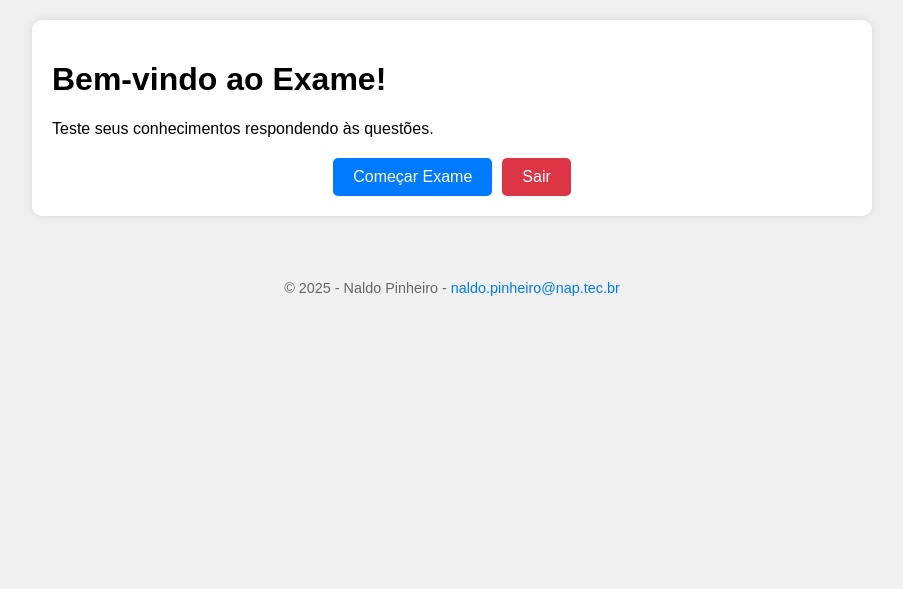
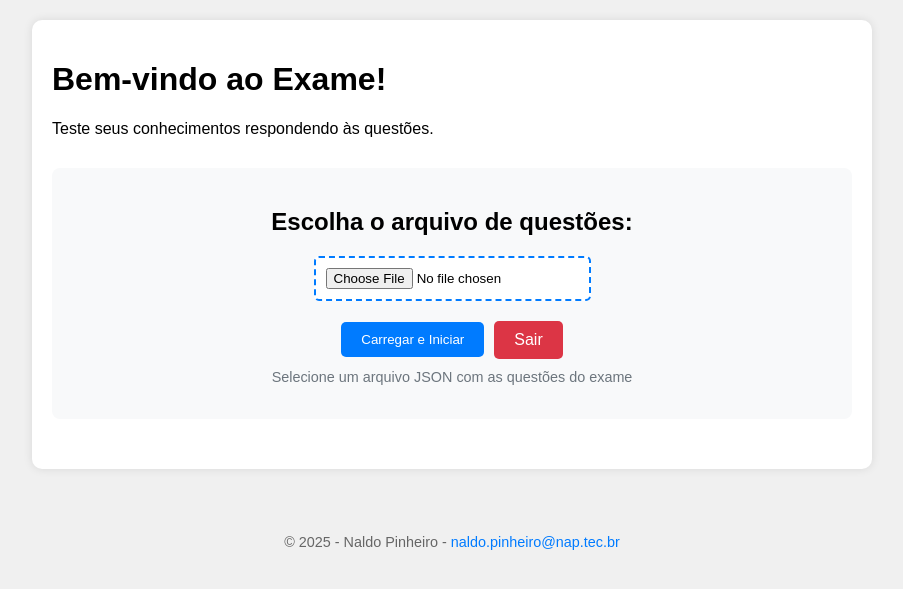
Before and after one commit to naldo22111/python, a Flask app: page / in a window 1280 px wide. Shown: the top 589 px of the page, without its empty margins (188-1091 px from the left). Run offline with Flask 3, Linux system fonts and the light colour scheme.

Commit message:
Incluida opção de carregar o arquivo com questões

```diff
--- a/app.py
+++ b/app.py
@@ -13,6 +13,8 @@ import os
 import random
 import sys
 from datetime import datetime
+import tempfile
+import pickle
 
 app = Flask(__name__)
 app.secret_key = 'sua_chave_secreta_aqui'
@@ -38,6 +40,17 @@ def load_questions():
         traceback.print_exc()
         return []
 
+def load_questions_from_file(file_content):
+    try:
+        data = json.loads(file_content)
+        questions = data['questions']
+        exam_description = data.get('exam_description', 'Exame de Múltipla Escolha')
+        print(f"Carregadas {len(questions)} questões do arquivo enviado")
+        return questions, exam_description
+    except Exception as e:
+        print(f"Erro ao carregar arquivo enviado: {str(e)}")
+        return None, None
+
 def get_question_by_id(questions, question_id):
     return next((q for q in questions if q['id'] == question_id), None)
 
@@ -47,60 +60,98 @@ def shutdown_server():
         raise RuntimeError('Não executando com o servidor Werkzeug')
     func()
 
-@app.route('/')
+def save_questions_temp(questions):
+    temp_dir = os.path.join(os.path.dirname(__file__), 'temp')
+    if not os.path.exists(temp_dir):
+        os.makedirs(temp_dir)
+
+    # Criar arquivo temporário com ID único
+    temp_id = datetime.now().strftime('%Y%m%d%H%M%S') + str(random.randint(1000, 9999))
+    temp_path = os.path.join(temp_dir, f'questions_{temp_id}.pkl')
+
+    with open(temp_path, 'wb') as f:
+        pickle.dump(questions, f)
+
+    return temp_id
+
+def load_questions_temp(temp_id):
+    temp_path = os.path.join(os.path.dirname(__file__), 'temp', f'questions_{temp_id}.pkl')
+    try:
+        with open(temp_path, 'rb') as f:
+            return pickle.load(f)
+    except:
+        return None
+
+@app.route('/', methods=['GET', 'POST'])
 def index():
     session.clear()
-    try:
-        question_ids, all_questions = load_questions()
-        if not question_ids:
-            return "Erro ao carregar questões. Verifique o arquivo questions.json", 500
+    if request.method == 'POST':
+        if 'question_file' not in request.files:
+            return "Nenhum arquivo selecionado", 400
 
-        # Armazenar apenas IDs e informações essenciais na sessão
-        session['question_ids'] = question_ids
-        session['current_index'] = 0
-        session['score'] = 0
-        session['total_questions'] = len(question_ids)
+        file = request.files['question_file']
+        if file.filename == '':
+            return "Nenhum arquivo selecionado", 400
 
-        return render_template('index.html', year=datetime.now().year)
-    except Exception as e:
-        print(f"Erro ao inicializar o exame: {str(e)}")
-        import traceback
-        traceback.print_exc()
-        return "Erro ao inicializar o exame", 500
+        if not file.filename.endswith('.json'):
+            return "Por favor, selecione um arquivo JSON", 400
+
+        try:
+            file_content = file.read().decode('utf-8')
+            questions, exam_description = load_questions_from_file(file_content)
+
+            if not questions:
+                return "Erro ao processar arquivo. Verifique o formato.", 400
+
+            # Salvar questões em arquivo temporário
+            temp_id = save_questions_temp(questions)
+
+            # Armazenar informações na sessão
+            session['temp_id'] = temp_id
+            session['current_index'] = 0
+            session['score'] = 0
+            session['total_questions'] = len(questions)
+            session['exam_description'] = exam_description
+
+            return redirect(url_for('quiz'))
+        except Exception as e:
+            print(f"Erro ao processar arquivo: {str(e)}")
+            return "Erro ao processar arquivo", 500
+
+    return render_template('index.html', year=datetime.now().year)
 
 @app.route('/quiz')
 def quiz():
-    if 'question_ids' not in session:
+    if 'temp_id' not in session:
+        return redirect(url_for('index'))
+
+    questions = load_questions_temp(session['temp_id'])
+    if not questions:
         return redirect(url_for('index'))
 
     current_index = session.get('current_index', 0)
-    question_ids = session.get('question_ids', [])
 
-    if current_index >= len(question_ids):
+    if current_index >= len(questions):
         return redirect(url_for('result'))
 
-    # Carregar a questão atual do arquivo
-    with open(os.path.join(os.path.dirname(__file__), 'questions.json'), 'r', encoding='utf-8') as file:
-        all_questions = json.load(file)['questions']
-        current_question = get_question_by_id(all_questions, question_ids[current_index][0])
-
     return render_template('quiz.html',
-                         question=current_question,
+                         question=questions[current_index],
                          question_number=current_index + 1,
-                         total_questions=len(question_ids),
+                         total_questions=len(questions),
+                         exam_description=session.get('exam_description', 'Exame'),
                          year=datetime.now().year)
 
 @app.route('/submit', methods=['POST'])
 def submit():
-    if 'question_ids' not in session:
+    if 'temp_id' not in session:
+        return redirect(url_for('index'))
+
+    questions = load_questions_temp(session['temp_id'])
+    if not questions:
         return redirect(url_for('index'))
 
     current_index = session.get('current_index', 0)
-
-    # Carregar a questão atual do arquivo
-    with open(os.path.join(os.path.dirname(__file__), 'questions.json'), 'r', encoding='utf-8') as file:
-        all_questions = json.load(file)['questions']
-        current_question = get_question_by_id(all_questions, session['question_ids'][current_index][0])
+    current_question = questions[current_index]
 
     if current_question.get('multiple_answers', False):
         user_answers = request.form.getlist('answer')
@@ -114,7 +165,7 @@ def submit():
     if is_correct:
         session['score'] = session.get('score', 0) + 1
 
-    has_next = current_index + 1 < len(session['question_ids'])
+    has_next = current_index + 1 < len(questions)
     return render_template('feedback.html',
                          question=current_question,
                          is_correct=is_correct,
@@ -123,25 +174,37 @@ def submit():
 
 @app.route('/next', methods=['POST'])
 def next_question():
-    if 'question_ids' not in session:
+    if 'temp_id' not in session:  # Mudado de question_ids para temp_id
+        return redirect(url_for('index'))
+
+    questions = load_questions_temp(session['temp_id'])
+    if not questions:
         return redirect(url_for('index'))
 
     current = session.get('current_index', 0)
     session['current_index'] = current + 1
 
-    if current + 1 >= len(session['question_ids']):
+    if current + 1 >= len(questions):  # Mudado de question_ids para questions
         return redirect(url_for('result'))
 
     return redirect(url_for('quiz'))
 
 @app.route('/result')
 def result():
-    if 'question_ids' not in session:
+    if 'temp_id' not in session:  # Mudado de question_ids para temp_id
+        return redirect(url_for('index'))
+
+    questions = load_questions_temp(session['temp_id'])
+    if not questions:
         return redirect(url_for('index'))
 
     score = session.get('score', 0)
-    total = len(session['question_ids'])
-    return render_template('result.html', score=score, total=total, year=datetime.now().year)
+    total = len(questions)  # Usar questions diretamente
+    return render_template('result.html',
+                         score=score,
+                         total=total,
+                         exam_description=session.get('exam_description', 'Exame'),
+                         year=datetime.now().year)
 
 @app.route('/finish')
 def finish():
@@ -174,8 +237,21 @@ def shutdown():
 app.config['MAX_CONTENT_LENGTH'] = 16 * 1024 * 1024  # 16MB max-limit
 app.config['SEND_FILE_MAX_AGE_DEFAULT'] = 0  # Desabilitar cache
 
+def cleanup_temp_files():
+    temp_dir = os.path.join(os.path.dirname(__file__), 'temp')
+    if os.path.exists(temp_dir):
+        for file in os.listdir(temp_dir):
+            file_path = os.path.join(temp_dir, file)
+            # Remover arquivos mais antigos que 1 hora
+            if os.path.getctime(file_path) < time.time() - 3600:
+                os.remove(file_path)
+
 if __name__ == '__main__':
+    # Criar diretório temp se não existir
+    temp_dir = os.path.join(os.path.dirname(__file__), 'temp')
+    if not os.path.exists(temp_dir):
+        os.makedirs(temp_dir)
+
     print("Iniciando o servidor Flask...")
     print(f"Diretório atual: {os.getcwd()}")
-    # Aumentar o limite de tempo de resposta
     app.run(debug=True, host='0.0.0.0', port=5000, threaded=True)
--- a/static/style.css
+++ b/static/style.css
@@ -133,3 +133,39 @@ body {
 .footer a:hover {
     text-decoration: underline;
 }
+
+.upload-section {
+    text-align: center;
+    margin: 30px 0;
+    padding: 20px;
+    background-color: #f8f9fa;
+    border-radius: 8px;
+}
+
+.file-input-wrapper {
+    margin: 20px 0;
+}
+
+.file-input-wrapper input[type="file"] {
+    display: block;
+    margin: 0 auto;
+    padding: 10px;
+    border: 2px dashed #007bff;
+    border-radius: 5px;
+    background-color: #fff;
+}
+
+.file-hint {
+    color: #6c757d;
+    font-size: 0.9em;
+    margin-top: 10px;
+}
+
+.exam-title {
+    color: #2c3e50;
+    text-align: center;
+    margin-bottom: 20px;
+    padding-bottom: 10px;
+    border-bottom: 2px solid #eee;
+    font-size: 1.5em;
+}
--- a/templates/index.html
+++ b/templates/index.html
@@ -8,9 +8,19 @@
     <div class="container">
         <h1>Bem-vindo ao Exame!</h1>
         <p>Teste seus conhecimentos respondendo às questões.</p>
-        <div class="button-group">
-            <a href="{{ url_for('quiz') }}" class="button">Começar Exame</a>
-            <a href="{{ url_for('finish') }}" class="button button-danger">Sair</a>
+
+        <div class="upload-section">
+            <h2>Escolha o arquivo de questões:</h2>
+            <form method="POST" enctype="multipart/form-data">
+                <div class="file-input-wrapper">
+                    <input type="file" name="question_file" accept=".json" required>
+                </div>
+                <div class="button-group">
+                    <button type="submit" class="button">Carregar e Iniciar</button>
+                    <a href="{{ url_for('finish') }}" class="button button-danger">Sair</a>
+                </div>
+            </form>
+            <p class="file-hint">Selecione um arquivo JSON com as questões do exame</p>
         </div>
     </div>
     <footer class="footer">
--- a/templates/quiz.html
+++ b/templates/quiz.html
@@ -6,6 +6,7 @@
 </head>
 <body>
     <div class="container">
+        <h1 class="exam-title">{{ exam_description }}</h1>
         <h2>Questão {{ question_number }} de {{ total_questions }}</h2>
 
         <div class="question">
@@ -20,10 +21,10 @@
             <div class="option">
                 {% if question.multiple_answers %}
                 <input type="checkbox" name="answer" value="{{ letra }}" id="option{{ letra }}">
-                <label for="option{{ letra }}">{{ letra }}) {{ texto }}</label>
+                <label for="option{{ letra }}">{{ letra }}">{{ texto }}</label>
                 {% else %}
                 <input type="radio" name="answer" value="{{ letra }}" id="option{{ letra }}" required>
-                <label for="option{{ letra }}">{{ letra }}) {{ texto }}</label>
+                <label for="option{{ letra }}">{{ letra }}">{{ texto }}</label>
                 {% endif %}
             </div>
             {% endfor %}
--- a/templates/result.html
+++ b/templates/result.html
@@ -6,7 +6,8 @@
 </head>
 <body>
     <div class="container">
-        <h1>Resultado do Exame</h1>
+        <h1 class="exam-title">{{ exam_description }}</h1>
+        <h2>Resultado do Exame</h2>
         <p>Você acertou {{ score }} de {{ total }} questões!</p>
         <p>Pontuação: {{ (score / total * 100)|round(2) }}%</p>
         <div class="button-group">
```
Also changed, not shown: questions.json, 5 other files.
